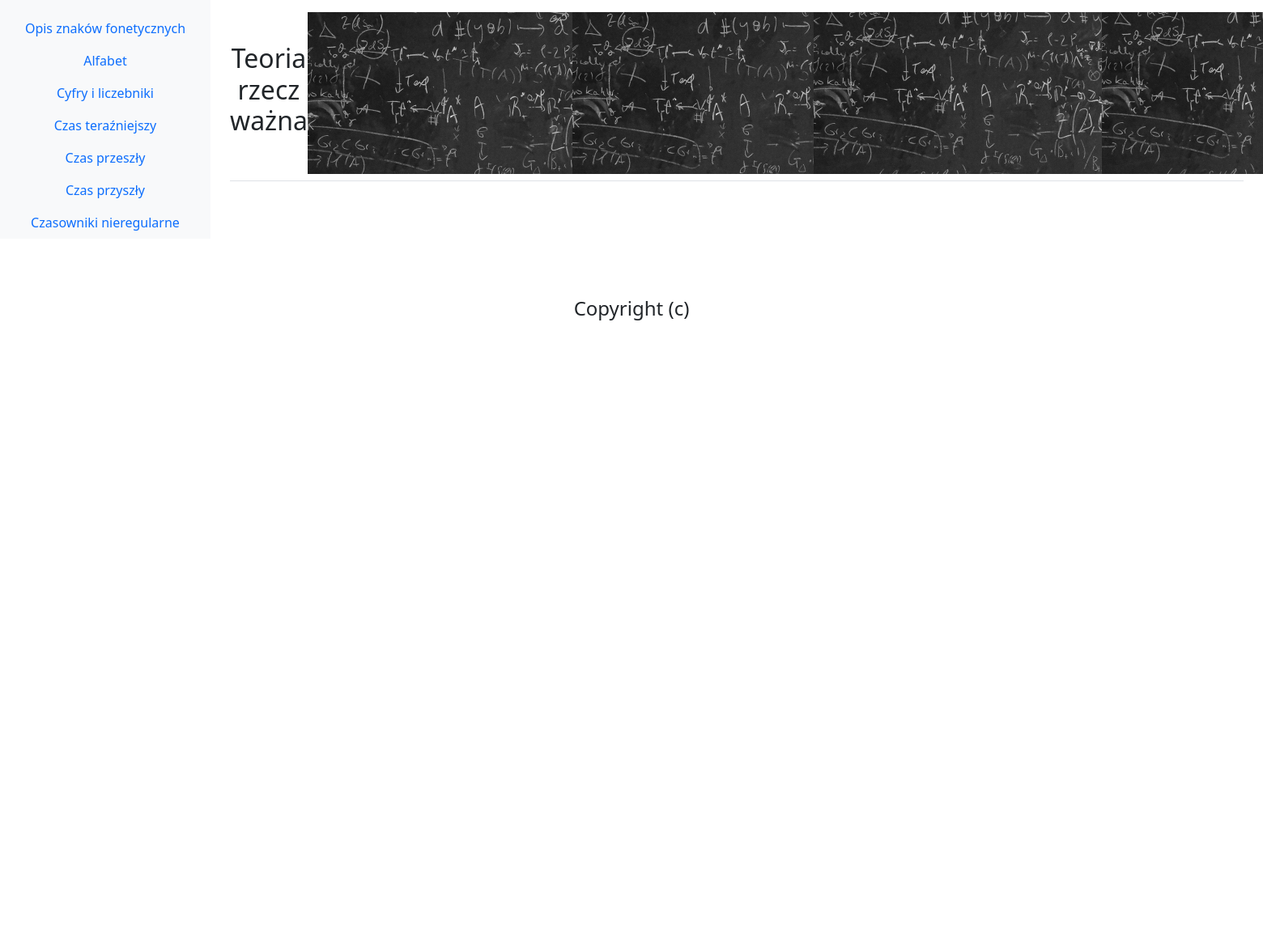
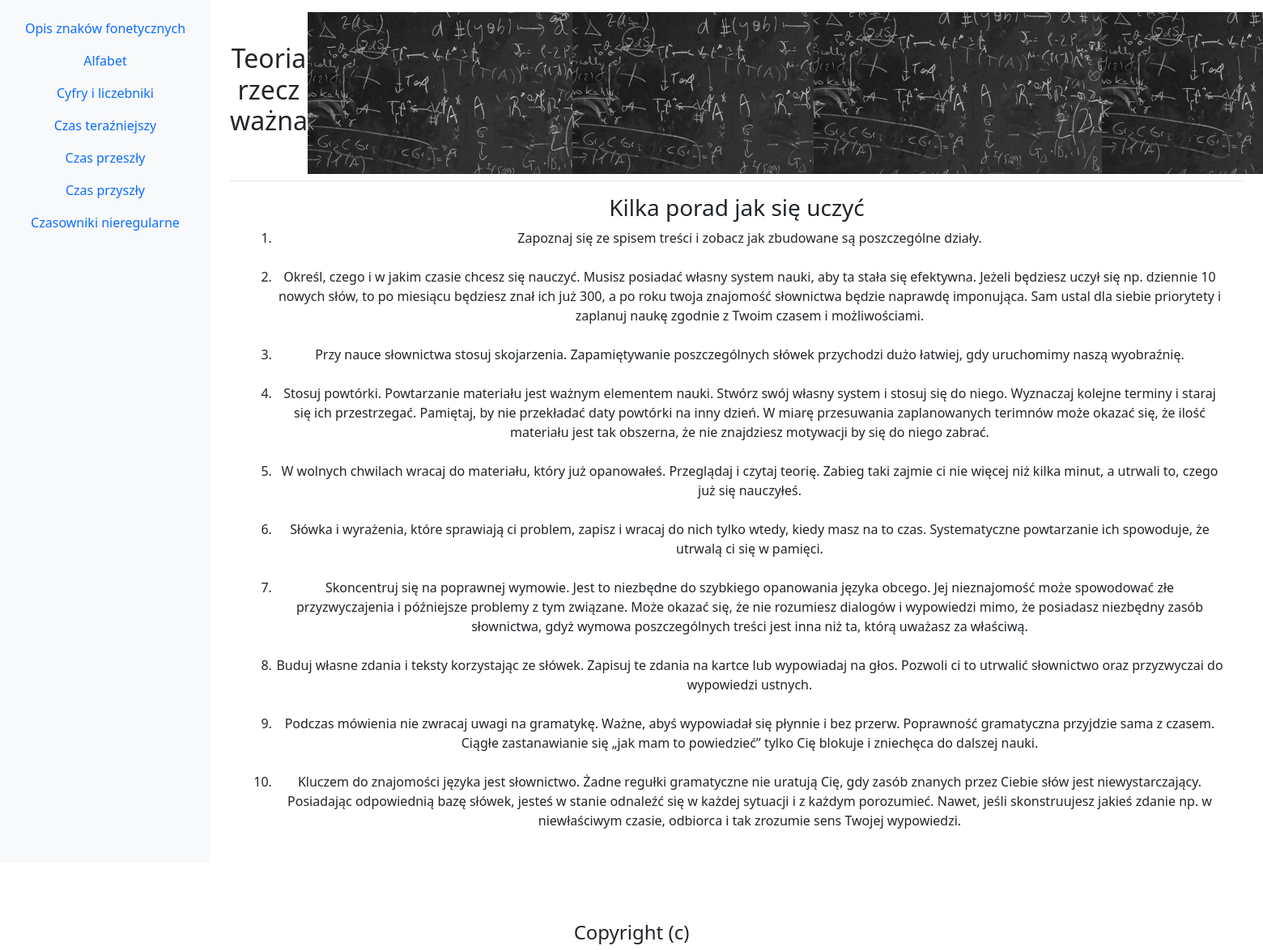
Before and after one commit to MaksymilianLach1990/english_website, a Django app: page /theory/ in a window 1560 px wide; the page is wider, and only the part inside the window is pictured. Shown: the part 353-1527 px from the top of that part at 81% size. Before the commit the page ends 749 px from the top of that part, so only its background shows below. Run offline with Django 4.2, Linux system fonts and the light colour scheme.

Commit message:
Adding some rules on the main page of the theory

```diff
--- a/english_webside/theory/templates/theory/theory_start.html
+++ b/english_webside/theory/templates/theory/theory_start.html
@@ -21,6 +21,63 @@ DailyQuest Teoria
         </div>
         {% block theory %}
 
+        <div class="container">
+          <h3>Kilka porad jak się uczyć</h3>
+          <ol>
+            <li>Zapoznaj się ze spisem treści i zobacz jak zbudowane są poszczególne działy.</li>
+            <br>
+            <li>Określ, czego i w jakim czasie chcesz się nauczyć. Musisz posiadać
+              własny system nauki, aby ta stała się efektywna. Jeżeli będziesz uczył
+              się np. dziennie 10 nowych słów, to po miesiącu będziesz znał ich już
+              300, a po roku twoja znajomość słownictwa będzie naprawdę
+              imponująca. Sam ustal dla siebie priorytety i zaplanuj naukę zgodnie
+              z Twoim czasem i możliwościami.</li>
+            <br>
+            <li>Przy nauce słownictwa stosuj skojarzenia. Zapamiętywanie
+              poszczególnych słówek przychodzi dużo łatwiej, gdy uruchomimy naszą
+              wyobraźnię.</li>
+            <br>
+            <li>Stosuj powtórki. Powtarzanie materiału jest ważnym elementem
+              nauki. Stwórz swój własny system i stosuj się do niego. Wyznaczaj
+              kolejne terminy i staraj się ich przestrzegać. Pamiętaj, by nie
+              przekładać daty powtórki na inny dzień. W miarę przesuwania
+              zaplanowanych terimnów może okazać się, że ilość materiału jest tak
+              obszerna, że nie znajdziesz motywacji by się do niego zabrać.</li>
+            <br>
+            <li>W wolnych chwilach wracaj do materiału, który już opanowałeś.
+              Przeglądaj i czytaj teorię. Zabieg taki zajmie ci nie więcej niż kilka
+              minut, a utrwali to, czego już się nauczyłeś.</li>
+            <br>
+            <li>Słówka i wyrażenia, które sprawiają ci problem, zapisz i wracaj do nich
+              tylko wtedy, kiedy masz na to czas. Systematyczne powtarzanie ich
+              spowoduje, że utrwalą ci się w pamięci.</li>
+            <br>
+            <li>Skoncentruj się na poprawnej wymowie. Jest to niezbędne do
+              szybkiego opanowania języka obcego. Jej nieznajomość może
+              spowodować złe przyzwyczajenia i późniejsze problemy z tym
+              związane. Może okazać się, że nie rozumiesz dialogów i wypowiedzi
+              mimo, że posiadasz niezbędny zasób słownictwa, gdyż wymowa
+              poszczególnych treści jest inna niż ta, którą uważasz za właściwą.</li>
+            <br>
+            <li>Buduj własne zdania i teksty korzystając ze słówek. Zapisuj te zdania na
+              kartce lub wypowiadaj na głos. Pozwoli ci to utrwalić słownictwo oraz
+              przyzwyczai do wypowiedzi ustnych.</li>
+            <br>
+            <li>Podczas mówienia nie zwracaj uwagi na gramatykę. Ważne, abyś
+              wypowiadał się płynnie i bez przerw. Poprawność gramatyczna
+              przyjdzie sama z czasem. Ciągłe zastanawianie się „jak mam to
+              powiedzieć” tylko Cię blokuje i zniechęca do dalszej nauki.</li>
+            <br>
+            <li>Kluczem do znajomości języka jest słownictwo. Żadne regułki
+              gramatyczne nie uratują Cię, gdy zasób znanych przez Ciebie słów jest
+              niewystarczający. Posiadając odpowiednią bazę słówek, jesteś w stanie
+              odnaleźć się w każdej sytuacji i z każdym porozumieć. Nawet, jeśli
+              skonstruujesz jakieś zdanie np. w niewłaściwym czasie, odbiorca i tak
+              zrozumie sens Twojej wypowiedzi.</li>
+            <br>
+          </ol>
+        </div>
+
         {% endblock %}
       </main>
     </div>
```
